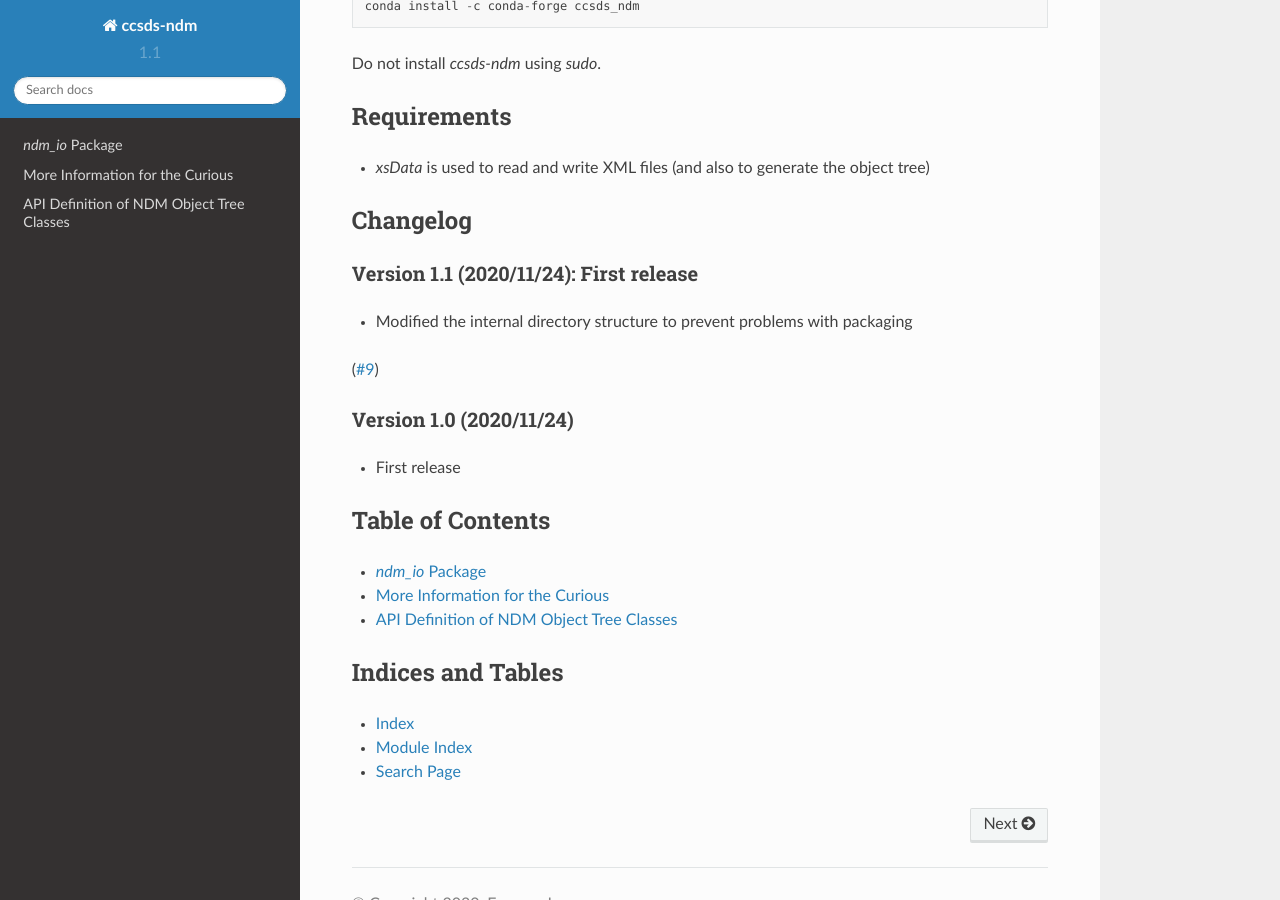
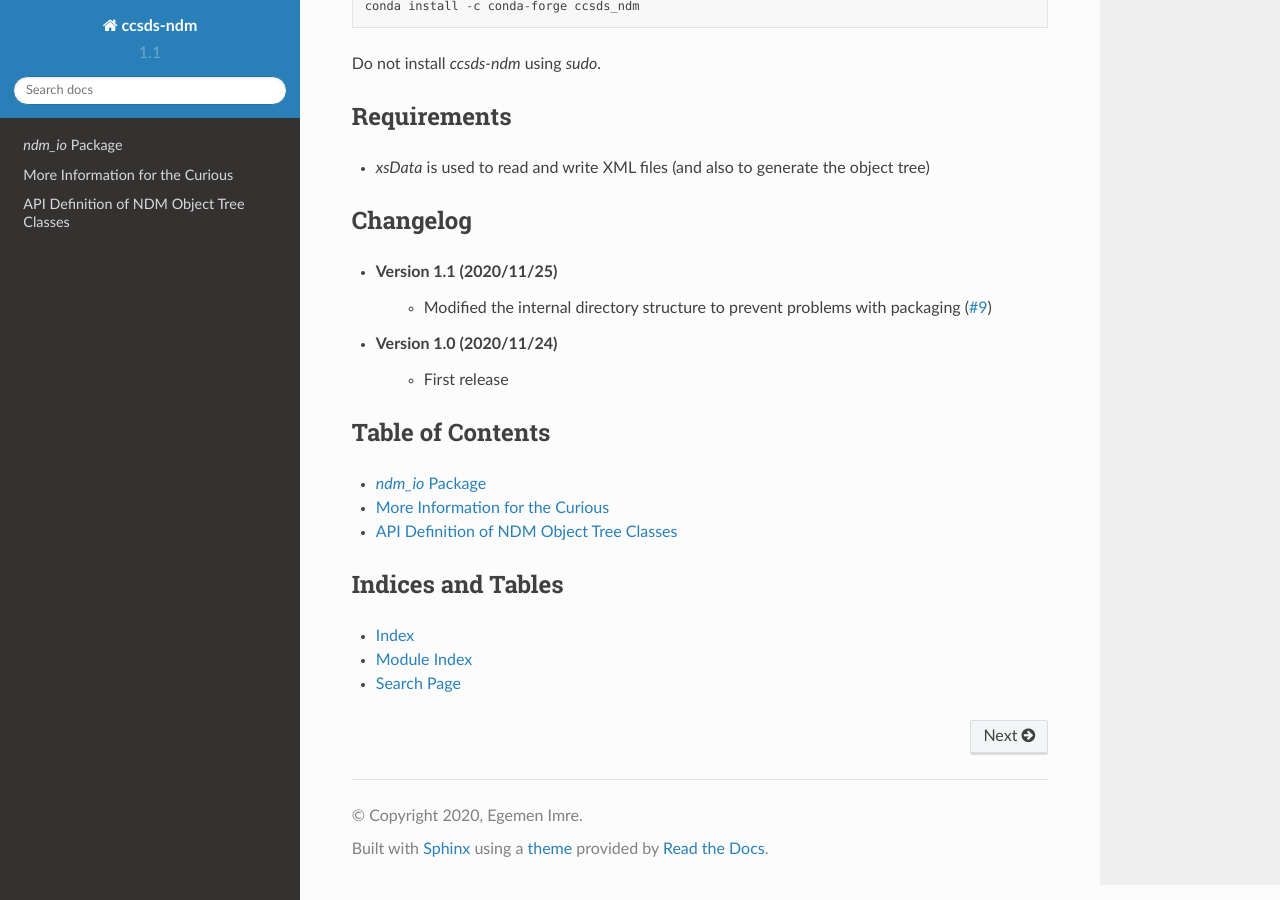
Before and after one commit to egemenimre/ccsds-ndm, a Sphinx documentation site: the page built from docs/index.rst, in a window 1280 px wide and 900 px high, scrolled down 2084 px. Built offline with Sphinx 7.4.7 and the Read the Docs theme 2.0.0, drawn with Linux system fonts in a browser that asks for light colours.

Commit message:
changed the Changelog format

```diff
--- a/docs/index.rst
+++ b/docs/index.rst
@@ -95,14 +95,12 @@ Requirements
 Changelog
 ---------
 
-Version 1.1 (2020/11/24): First release
-^^^^^^^^^^^^^^^^^^^^^^^^^^^^^^^^^^^^^^^
-- Modified the internal directory structure to prevent problems with packaging
-(`#9 <https://github.com/egemenimre/ccsds-ndm/issues/9>`_)
+- Version 1.1 (2020/11/25)
+    - Modified the internal directory structure to prevent problems with packaging
+      (`#9 <https://github.com/egemenimre/ccsds-ndm/issues/9>`_)
 
-Version 1.0 (2020/11/24)
-^^^^^^^^^^^^^^^^^^^^^^^^^^^^^^^^^^^^^^
-- First release
+- Version 1.0 (2020/11/24)
+    - First release
 
 Table of Contents
 ------------------
```
